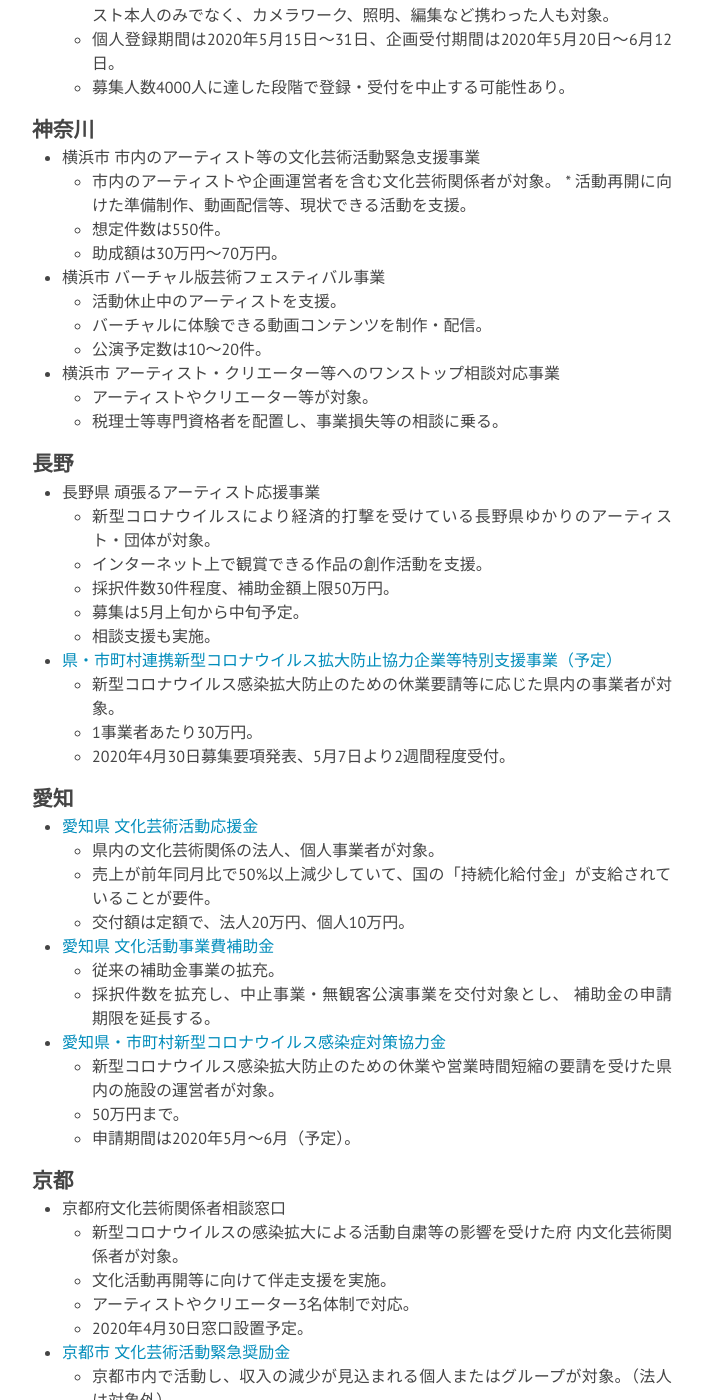
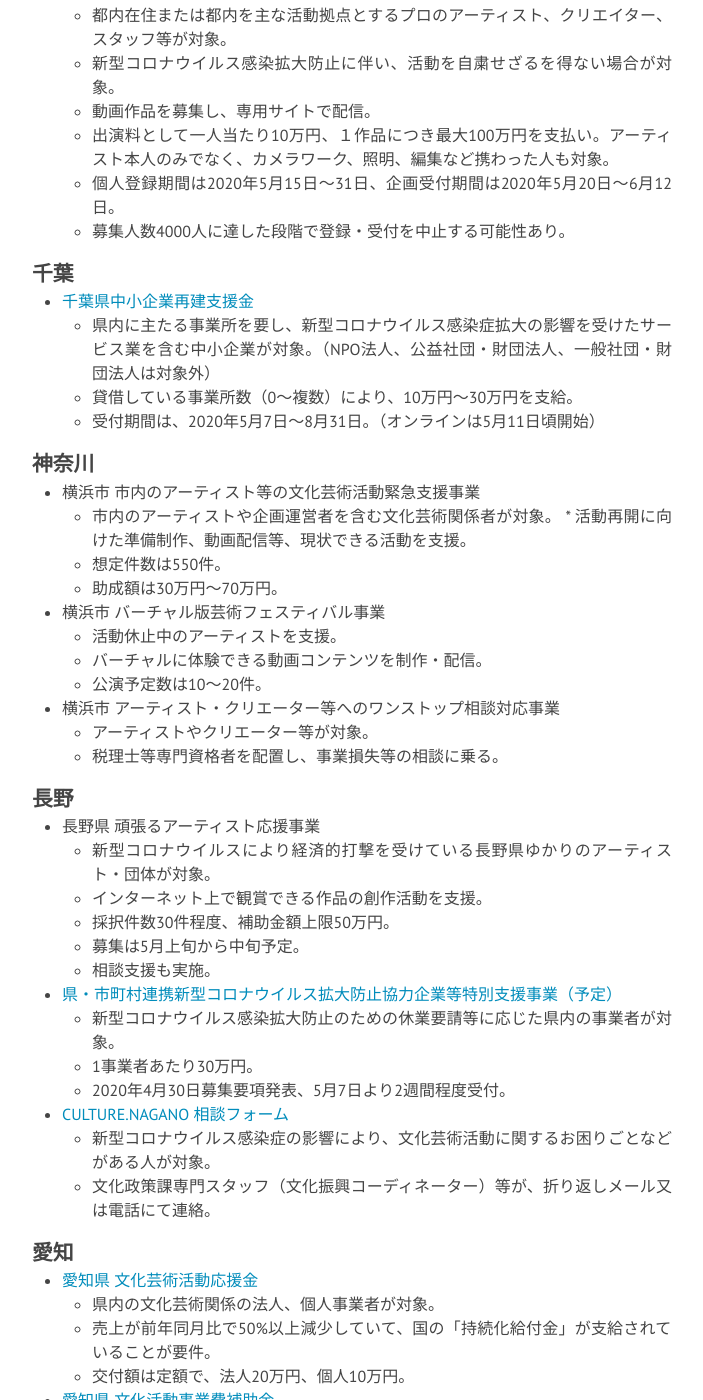
Before and after one commit to a-okuda/resources-for-artists, a Jekyll site: the page built from a_artists.md, in a window 1280 px wide and 1400 px high, scrolled down 3497 px. Shown: the whole window, without its empty margins (288-991 px from the left). Built offline with Jekyll 4.4.1, drawn with Linux system fonts in a browser that asks for light colours; nearby versions of some CDN libraries; some of the changed text lies outside the part shown.

Commit message:
Update a_artists.md

```diff
--- a/a_artists.md
+++ b/a_artists.md
@@ -83,6 +83,11 @@
 	* 道内のライブハウス/バー、劇場、イベント企画運営、機材レンタル、舞台、照明、音響等の関連事業者が対象。
 	* 一律25万円。
 	* 2020年4月28日臨時道議会に補正予算案提出。
+* [北海道文化財団「北のアーティスト」スペシャルプログラム](https://haf.jp/news.php?n=145&fbclid=IwAR2_IbETDnniF4oby9yO1krKIseWChWLEWYn8WFtrLdbMSL43NbezV5070U)
+	* 道内在住及び出身の舞台芸術（音楽・演劇・舞踊・伝統芸能等）アーティスト（個人及び団体）が対象。
+	* 作品等の5分以上の動画を、財団ホームページのYouTubeチャンネルで配信。
+	* 採用された動画に対して謝金5万円。
+	* 募集期間は2020年5月1日〜当面の間で、動画は採択され次第アップされる。
 
 ### 石川
 * 石川県 伝統芸能の披露の場の確保と技能の維持継承への支援
@@ -111,6 +116,12 @@
 	* 個人登録期間は2020年5月15日〜31日、企画受付期間は2020年5月20日〜6月12日。
 	* 募集人数4000人に達した段階で登録・受付を中止する可能性あり。
 
+### 千葉
+* [千葉県中小企業再建支援金](https://www.chiba-shienkin.com)
+	* 県内に主たる事業所を要し、新型コロナウイルス感染症拡大の影響を受けたサービス業を含む中小企業が対象。（NPO法人、公益社団・財団法人、一般社団・財団法人は対象外）
+	* 貸借している事業所数（0〜複数）により、10万円〜30万円を支給。
+	* 受付期間は、2020年5月7日〜8月31日。（オンラインは5月11日頃開始）
+
 ### 神奈川
 * 横浜市 市内のアーティスト等の文化芸術活動緊急支援事業
 	* 市内のアーティストや企画運営者を含む文化芸術関係者が対象。	* 活動再開に向けた準備制作、動画配信等、現状できる活動を支援。
@@ -135,6 +146,9 @@
 	* 新型コロナウイルス感染拡大防止のための休業要請等に応じた県内の事業者が対象。
 	* 1事業者あたり30万円。
 	* 2020年4月30日募集要項発表、5月7日より2週間程度受付。
+* [	CULTURE.NAGANO 相談フォーム](https://www.culture.nagano.jp/inquiry/)
+	* 新型コロナウイルス感染症の影響により、文化芸術活動に関するお困りごとなどがある人が対象。
+	* 文化政策課専門スタッフ（文化振興コーディネーター）等が、折り返しメール又は電話にて連絡。
 
 ### 愛知
 * [愛知県 文化芸術活動応援金](https://www.pref.aichi.jp/uploaded/attachment/332984.pdf)
@@ -256,3 +270,6 @@
 * [新型コロナウイルスの影響を受ける文化芸術関係者に対する支援情報窓口](https://www.bunka.go.jp/koho_hodo_oshirase/sonota_oshirase/2020020601.html)
 	* 文化庁が開設。
 	* 経済的な打撃を受けたアート関係者が利用可能な公的支援などについて説明。
+* [J-NET21 休業協力金（都道府県別）](https://j-net21.smrj.go.jp/support/kyugyo.html)
+	* 中小企業経営者をサポートする支援情報等掲載サイト。
+	* 新型コロナの影響による休業への協力金や支援金を都道府県別に一覧にして掲載。
```
